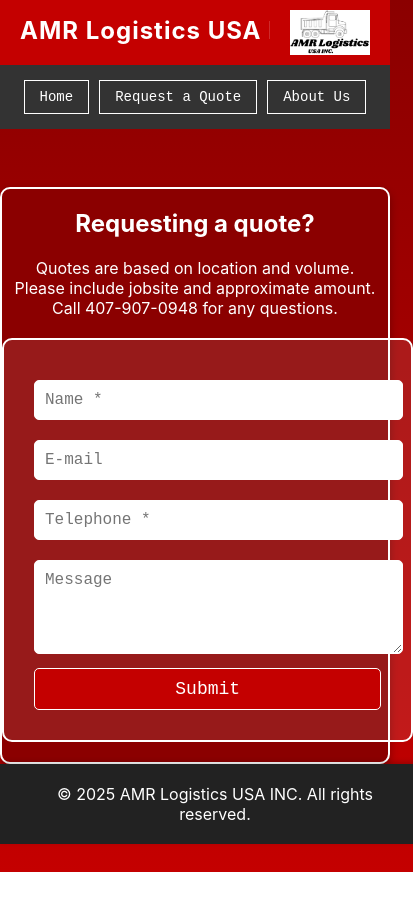
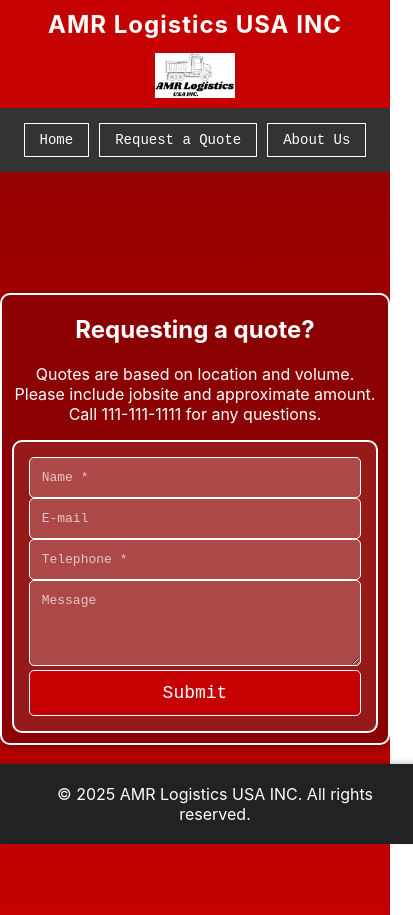
Before and after one commit to vinnyb1115/amr-logistics-website, a plain HTML site: page index.html in a window 390 px wide. Both pictures are taken after a click on the button "Request a Quote". Shown: the whole page, 413 px wide, since content can reach past the window. Before the commit the page ends 872 px from the top, so only its background shows below. Drawn offline with Linux system fonts and the light colour scheme.

Commit message:
Update index.html

```diff
--- a/index.html
+++ b/index.html
@@ -25,7 +25,17 @@
   gap: 20px;
   overflow: hidden;
   max-width: 100%;
-  flex-wrap: nowrap;
+  flex-wrap: wrap; /* Allow wrapping on smaller screens */
+}
+
+
+
+header h1 {
+  margin: 0;
+  font-size: clamp(1.5rem, 5vw, 4rem); /* Responsive font size */
+  white-space: nowrap;
+  overflow: hidden;
+  text-overflow: ellipsis; /* Add ellipsis when it overflows */
 }
 
 header img {
@@ -226,27 +236,54 @@
    Form Container (Lightened Background & Better Contrast)
 ================================== */
 .form-container {
-  background-color: rgba(255, 255, 255, 0.1); /* Lightened transparent white */
+  background-color: rgba(255, 255, 255, 0.1);
   padding: 30px;
   margin: 20px auto;
   width: 90%;
-  max-width: 500px;
+  max-width: 600px;
   border: 2px solid white;
   border-radius: 10px;
+  display: flex;
+  flex-direction: column;
+  gap: 15px;
 }
 
+/* ==================================
+   Form Container (Lightened Background & Better Contrast)
+================================== */
+.form-container {
+  background-color: rgba(255, 255, 255, 0.1);
+  padding: 20px;
+  margin: 20px auto;
+  width: 95%;
+  max-width: 600px;
+  border: 2px solid white;
+  border-radius: 10px;
+  display: flex;
+  flex-direction: column;
+  gap: 15px;
+  box-sizing: border-box;
+}
+
+/* Input and Textarea Styling */
 .form-container input,
 .form-container textarea {
   width: 100%;
-  padding: 10px;
-  margin: 10px 0;
+  padding: 12px;
   border: 1px solid white;
-  background-color: white; /* Lighter input fields */
+  background-color: rgba(255, 255, 255, 0.2);
   color: white;
   font-family: 'Courier New', Courier, monospace;
   font-size: 16px;
   border-radius: 5px;
   transition: border-color 0.3s ease, background-color 0.3s ease;
+  box-sizing: border-box;
+}
+
+/* Placeholder Styling */
+.form-container input::placeholder,
+.form-container textarea::placeholder {
+  color: rgba(255, 255, 255, 0.7);
 }
 
 /* Focus and Hover Effect */
@@ -257,22 +294,25 @@
   outline: none;
 }
 
+/* Button Styling */
 .form-container button {
   background-color: #c40000;
   color: white;
   border: 1px solid white;
-  padding: 10px;
+  padding: 12px;
   font-family: 'Courier New', Courier, monospace;
   font-size: 18px;
   cursor: pointer;
   width: 100%;
   transition: background-color 0.3s ease;
   border-radius: 5px;
+  box-sizing: border-box;
 }
 
 .form-container button:hover {
   background-color: #a30000;
 }
+
 
 /* ==================================
    About Us Page Styling
@@ -512,6 +552,43 @@
     width: 100%;
   }
 }
+
+
+
+@media (max-width: 768px) {
+  header {
+    flex-direction: column;
+    align-items: center;
+    gap: 10px;
+  }
+  header h1 {
+    text-align: center;
+    font-size: clamp(1.5rem, 6vw, 3rem);
+  }
+  .form-container {
+    max-width: 90%;
+    margin: 15px auto;
+  }
+
+  .form-container input,
+  .form-container textarea {
+    font-size: 14px;
+  }
+}
+
+@media (max-width: 480px) {
+  .form-container {
+    max-width: 95%;
+    margin: 10px auto;
+    padding: 15px;
+  }
+
+  .form-container input,
+  .form-container textarea {
+    font-size: 13px;
+  }
+}
+
 /* ==================================
    Animations
 ================================== */
@@ -690,7 +767,7 @@
 <div id="quote-wrapper">
   <div id="quote" class="page">
     <h2>Requesting a quote?</h2>
-    <p>Quotes are based on location and volume.<br> Please include jobsite and approximate amount.<br> Call 407-907-0948 for any questions.</p>
+    <p>Quotes are based on location and volume.<br> Please include jobsite and approximate amount.<br> Call 111-111-1111 for any questions.</p>
 
     <div class="form-container">
       <form action="/thank-you" method="POST" netlify netlify-honeypot="bot-field" name="request-quote">
```
